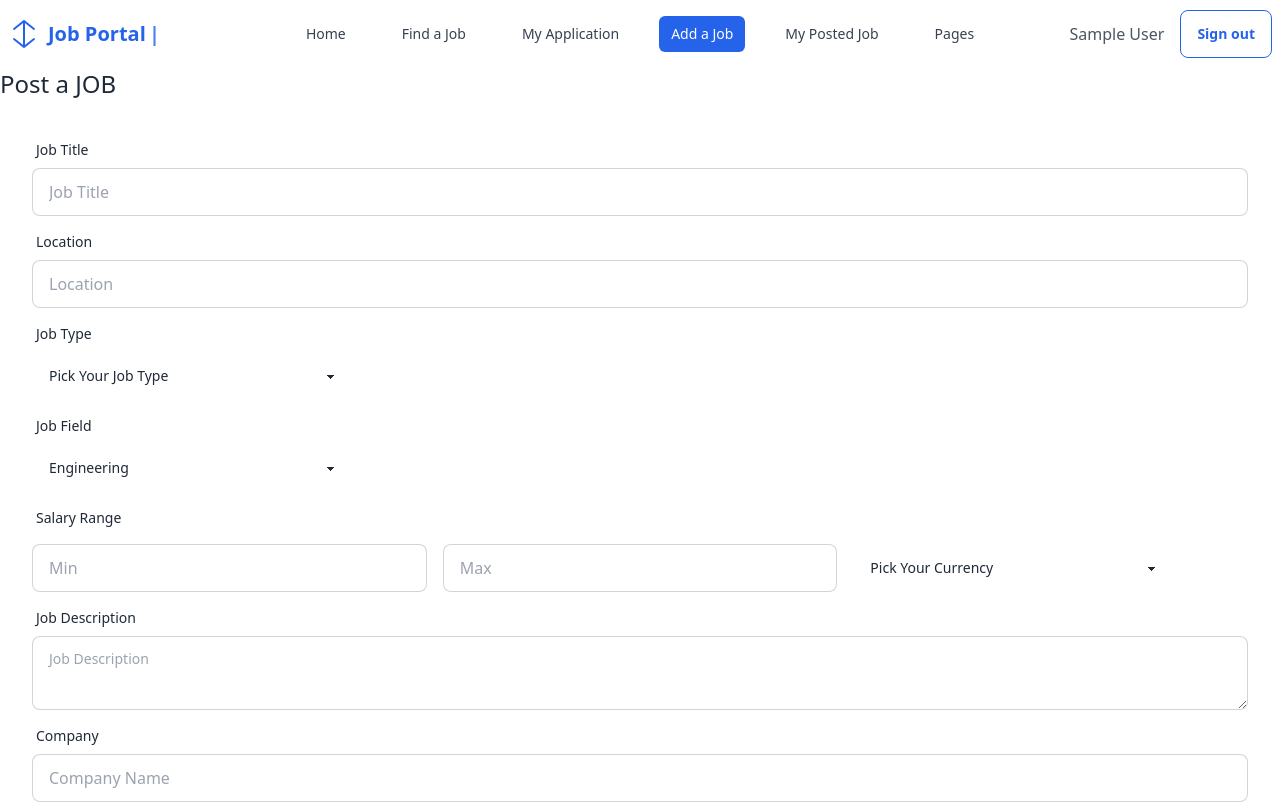
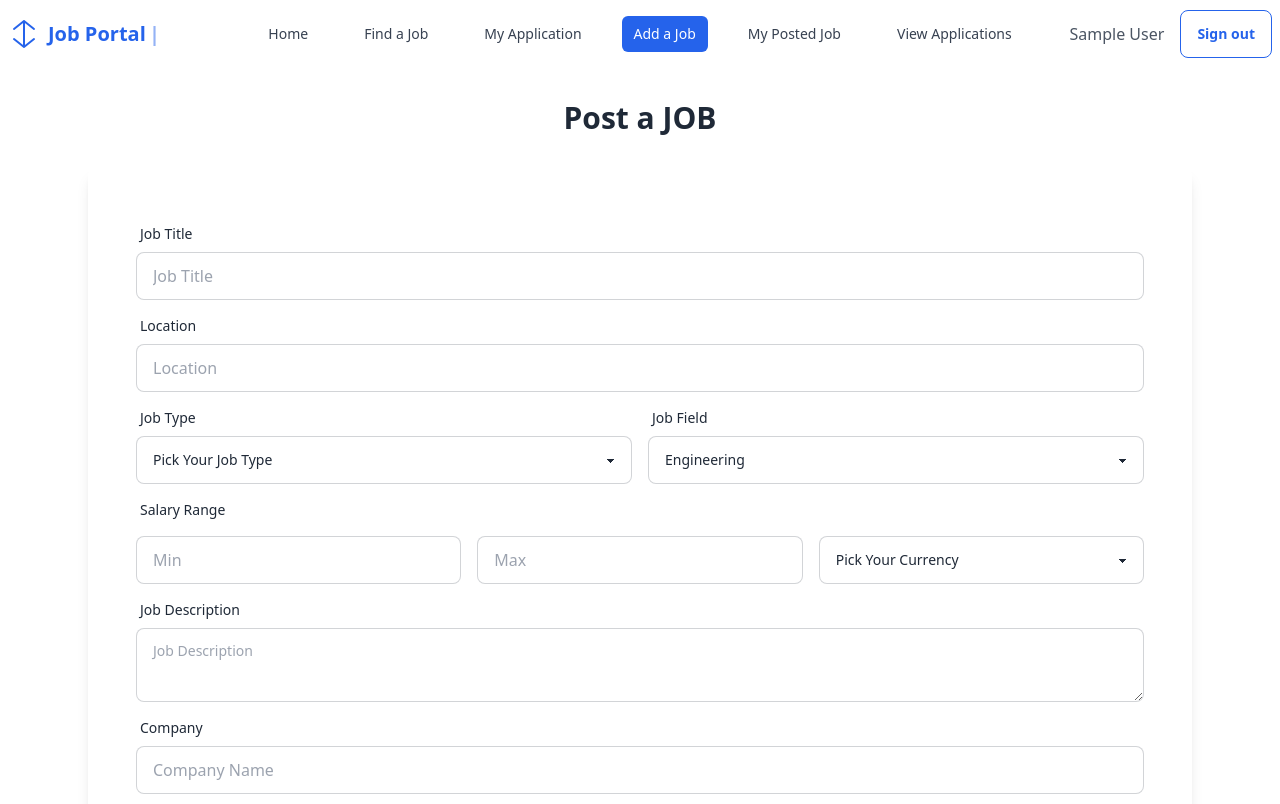
Before and after one commit to nahidn228/Job-Portal-Client, a React (Vite) app: page /add-job in a window 1280 px wide. Shown: the top 804 px of the page. Built offline with nearby package versions, Linux system fonts and the light colour scheme; no server answers; sample sign-in values are in the browser's storage.

Commit message:
get applications for a job and display in a table

```diff
--- a/src/pages/AddJob.jsx
+++ b/src/pages/AddJob.jsx
@@ -36,8 +36,9 @@ const AddJob = () => {
       });
   };
   return (
-    <div>
-      <h2 className="text-2xl">Post a JOB</h2>
+    <div className="max-w-6xl mx-auto px-6 py-8">
+      <h2 className="text-3xl font-bold text-center mb-8">Post a JOB</h2>
+      <div className="overflow-x-auto rounded-lg shadow-lg bg-white p-4">
         <form onSubmit={handleAddJob} className="card-body">
           {/* Job Title */}
           <div className="form-control">
@@ -67,6 +68,7 @@ const AddJob = () => {
             />
           </div>
 
+          <div className="grid grid-cols-1 md:grid-cols-2 gap-4">
             {/* jobType */}
             <div className="form-control">
               <label className="label">
@@ -75,7 +77,7 @@ const AddJob = () => {
               <select
                 name="jobType"
                 defaultValue="Pick Your Job Type"
-            className="select select-ghost w-full max-w-xs"
+                className="select select-bordered select-ghost w-full "
               >
                 <option disabled>Pick Your Job Type</option>
                 <option>Full-Time</option>
@@ -86,7 +88,7 @@ const AddJob = () => {
               </select>
             </div>
 
-        {/* category */}
+            {/* Job Field / category */}
             <div className="form-control">
               <label className="label">
                 <span className="label-text">Job Field</span>
@@ -94,7 +96,7 @@ const AddJob = () => {
               <select
                 name="category"
                 defaultValue="Pick Your Job Field"
-            className="select select-ghost w-full max-w-xs"
+                className="select select-bordered select-ghost w-full "
               >
                 <option disabled>Pick a Job Field</option>
                 <option>Engineering</option>
@@ -102,6 +104,7 @@ const AddJob = () => {
                 <option>Finance</option>
                 <option>Teaching</option>
               </select>
+            </div>
           </div>
 
           {/* Salary Range */}
@@ -131,7 +134,7 @@ const AddJob = () => {
               <select
                 name="currency"
                 defaultValue="Pick Your Currency"
-              className="select select-ghost w-full max-w-xs"
+                className="select select-bordered select-ghost w-full "
               >
                 <option disabled>Pick Your Currency</option>
                 <option>BDT</option>
@@ -256,6 +259,7 @@ const AddJob = () => {
           </div>
         </form>
       </div>
+    </div>
   );
 };
 
--- a/src/pages/MyPostedJobs.jsx
+++ b/src/pages/MyPostedJobs.jsx
@@ -1,4 +1,5 @@
 import { useEffect, useState } from "react";
+import { Link } from "react-router-dom";
 import useAuth from "../hooks/useAuth";
 
 const MyPostedJobs = () => {
@@ -31,6 +32,7 @@ const MyPostedJobs = () => {
               <th className="px-4 py-2 text-left">Job Type</th>
               <th className="px-4 py-2 text-left">Deadline</th>
               <th className="px-4 py-2">Application Count</th>
+              <th className="px-4 py-2">View Applications</th>
             </tr>
           </thead>
           <tbody>
@@ -65,6 +67,11 @@ const MyPostedJobs = () => {
                 <td className="px-4 py-2">{job.jobType}</td>
                 <td className="px-4 py-2">{job.applicationDeadline}</td>
                 <td className="px-4 py-2">{job.applicationCount}</td>
+                <td className="px-4 py-2">
+                  <Link className="btn btn-primary btn-sm" to={`/viewApplications/${job._id}`}>
+                   See Details
+                  </Link>
+                </td>
               </tr>
             ))}
           </tbody>
--- /dev/null
+++ b/src/pages/ViewApplications.jsx
@@ -0,0 +1,63 @@
+import { useLoaderData } from "react-router-dom";
+
+const ViewApplications = () => {
+  const applications = useLoaderData();
+  console.log(applications);
+  return (
+    <div className="max-w-6xl mx-auto px-6 py-8">
+      <h2 className="text-3xl font-bold text-center mb-8">
+        Applications For this applications
+      </h2>
+      <div className="overflow-x-auto rounded-lg shadow-lg bg-white p-4">
+        <div className="mb-4 flex justify-between items-center">
+          <h3 className="text-xl font-semibold">
+            Total Applications: {applications.length}
+          </h3>
+        </div>
+
+        <table className="table table-zebra w-full">
+          {/* head */}
+          <thead className="bg-gray-200">
+            <tr>
+              <th className="px-4 py-2 text-left">SL No</th>
+              <th className="px-4 py-2">Name</th>
+              <th className="px-4 py-2 text-left">Email</th>
+              <th className="px-4 py-2 text-left">Github Url</th>
+              <th className="px-4 py-2 text-left">Phone Number</th>
+              <th className="px-4 py-2 text-left">Deadline</th>
+              {/* <th className="px-4 py-2">View Applications</th> */}
+            </tr>
+          </thead>
+          <tbody>
+            {applications.map((application, idx) => (
+              <tr key={idx} className="hover:bg-gray-100 transition-all">
+                <td className="px-4 py-2">{idx + 1}</td>
+                <td className="px-4 py-2">
+                  <div className="font-semibold">
+                    {application.name}
+                  </div>
+                </td>
+                <td className="px-4 py-2">
+                <div className="font-semibold">
+                        {application.applicant_email}
+                      </div>
+
+                </td>
+                <td className="px-4 py-2">{application.github}</td>
+                <td className="px-4 py-2">{application.phone}</td>
+                <td className="px-4 py-2">{application.applicationCount}</td>
+                {/* <td className="px-4 py-2">
+                  <Link className="btn btn-primary btn-sm" to={`/viewApplications/${application._id}`}>
+                   See Details
+                  </Link>
+                </td> */}
+              </tr>
+            ))}
+          </tbody>
+        </table>
+      </div>
+    </div>
+  );
+};
+
+export default ViewApplications;
--- a/src/router/Router.jsx
+++ b/src/router/Router.jsx
@@ -5,10 +5,11 @@ import Home from "../pages/Home";
 import JobApplyForm from "../pages/JobApplyForm";
 import JobDetails from "../pages/JobDetails";
 import MyApplications from "../pages/MyApplications";
+import MyPostedJobs from "../pages/MyPostedJobs";
 import Register from "../pages/Register";
 import SignIn from "../pages/SignIn";
+import ViewApplications from "../pages/ViewApplications";
 import PrivateRoute from "./privateRoute/PrivateRoute";
-import MyPostedJobs from "../pages/MyPostedJobs";
 
 const router = createBrowserRouter([
   {
@@ -72,6 +73,16 @@ const router = createBrowserRouter([
           </PrivateRoute>
         ),
       },
+      {
+        path: "/viewApplications/:job_id",
+        element: (
+          <PrivateRoute>
+            <ViewApplications></ViewApplications>
+          </PrivateRoute>
+        ),
+        loader: ({ params }) =>
+          fetch(`http://localhost:5000/job-applications/job/${params.job_id}`),
+      },
     ],
   },
 ]);
--- a/src/shared/NavBar.jsx
+++ b/src/shared/NavBar.jsx
@@ -80,14 +80,14 @@ const NavBar = () => {
       </li>
       <li>
         <NavLink
-          to="/pages"
+          to="/viewApplications"
           className={({ isActive }) =>
             isActive
               ? "bg-blue-600 text-white px-3 py-2 rounded-md"
               : "hover:text-blue-600"
           }
         >
-          Pages
+          View Applications
         </NavLink>
       </li>
     </>
```
Lines whose indentation alone changed are shown as unchanged.
